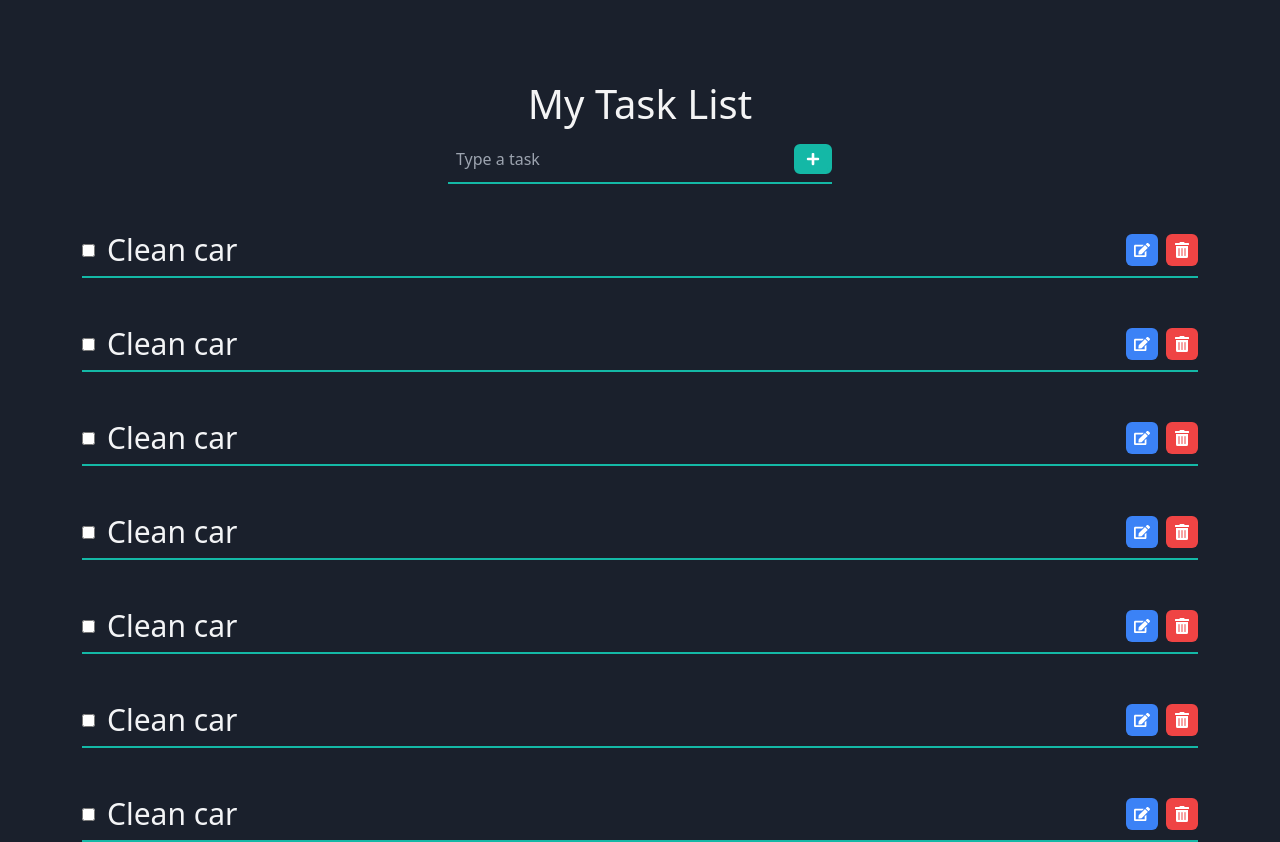
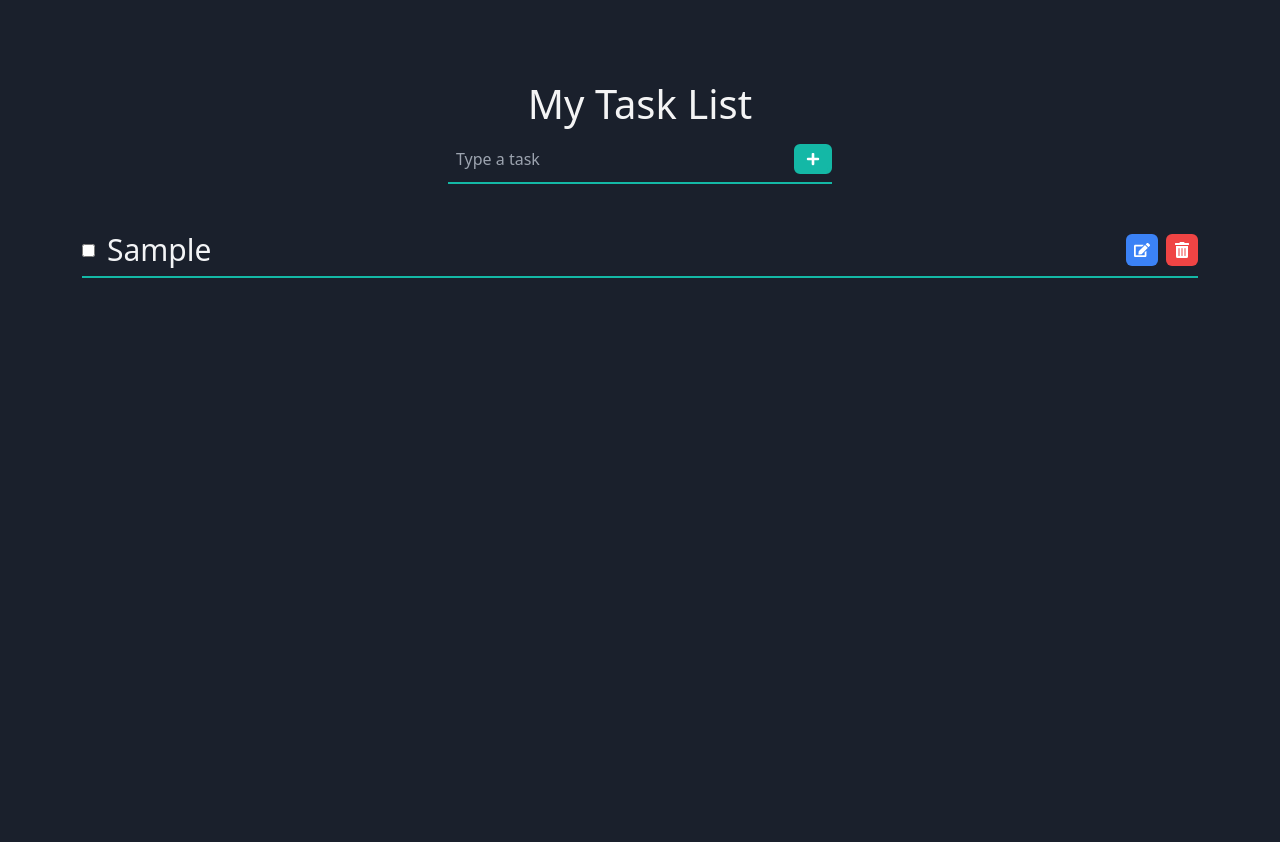
Before and after one commit to freidzonCalderon/todo-app-localstorage-ts, a React (Create React App) app: page / in a window 1280 px wide. Both pictures are taken after typing "Sample" into the empty fields and a click on the button "Add". After the commit the page ends 800 px from the top, so only its background shows below. Built offline with nearby package versions, Linux system fonts and the light colour scheme.

Commit message:
added removal and complete functionality

```diff
--- a/src/Components/ListTasks.tsx
+++ b/src/Components/ListTasks.tsx
@@ -1,34 +1,17 @@
 import React from "react";
 import TodoItem from "./TodoItem";
-// import { useTaskContext } from "../Context/ListTaskContext";
+import { useTaskContext } from "../Context/ListTaskContext";
 
 const ListTasks = () => {
-	// const { tasks, addTask } = useTaskContext();
-
-	// const localStorageArray = localStorage.getItem("tasks");
-	// if (localStorageArray !== null) {
-	// 	const tasksArray = JSON.parse(localStorageArray);
-	// 	console.log(tasksArray);
-	// } else {
-	// 	console.log("No tasks in localStorage");
-	// }
-
-	// if (tasks.length === 0) {
-	// addTask(localStorageArray);
-	// }
-	// console.log(localStorage.getItem("tasks"));
-
-	// // console.log(tasks);
+	const { tasks } = useTaskContext();
 
 	return (
 		<React.Fragment>
-			<TodoItem />
-			<TodoItem />
-			<TodoItem />
-			<TodoItem />
-			<TodoItem />
-			<TodoItem />
-			<TodoItem />
+			{tasks.map((task) => (
+				<li key={task.id} className="list-none">
+					<TodoItem task={task} />
+				</li>
+			))}
 		</React.Fragment>
 	);
 };
--- a/src/Components/TodoItem.tsx
+++ b/src/Components/TodoItem.tsx
@@ -1,9 +1,16 @@
 import { useState } from "react";
 import { FaEdit, FaTrashAlt } from "react-icons/fa";
 import EditForm from "./EditForm";
+import { InputTask } from "../Context/InputTaskContext";
+import { useTaskContext } from "../Context/ListTaskContext";
 
-function TodoItem() {
+interface TodoItemProps {
+	task: InputTask;
+}
+
+const TodoItem = ({ task }: TodoItemProps) => {
 	const [showEditForm, setShowEditForm] = useState(false);
+	const { removeTask, toggleTask } = useTaskContext();
 
 	const handleShowEditForm = () => {
 		setShowEditForm(true);
@@ -21,10 +28,19 @@ function TodoItem() {
 						className="mr-3"
 						type="checkbox"
 						title="todoCheck"
-						id="todoItem"
+						id={`${task.id}`}
+						checked={task.isComplete}
+						onChange={() => toggleTask(task.id)}
 					/>
-					<label className="mr-3 text-gray-100 text-3xl" htmlFor="todoItem">
-						Clean car
+					<label
+						className={
+							task.isComplete
+								? "line-through mr-3 text-gray-500 text-3xl"
+								: "mr-3 text-gray-100 text-3xl"
+						}
+						htmlFor={`${task.id}`}
+					>
+						{task.taskTitle}
 					</label>
 				</div>
 				<div className="buttons">
@@ -38,6 +54,7 @@ function TodoItem() {
 					<button
 						className="bg-red-500 hover:bg-red-700 text-white font-bold p-2 rounded"
 						title="Remove"
+						onClick={() => removeTask(task.id)}
 					>
 						<FaTrashAlt />
 					</button>
@@ -46,6 +63,6 @@ function TodoItem() {
 			<EditForm show={showEditForm} handleClose={handleCloseEditForm} />
 		</div>
 	);
-}
+};
 
 export default TodoItem;
```
